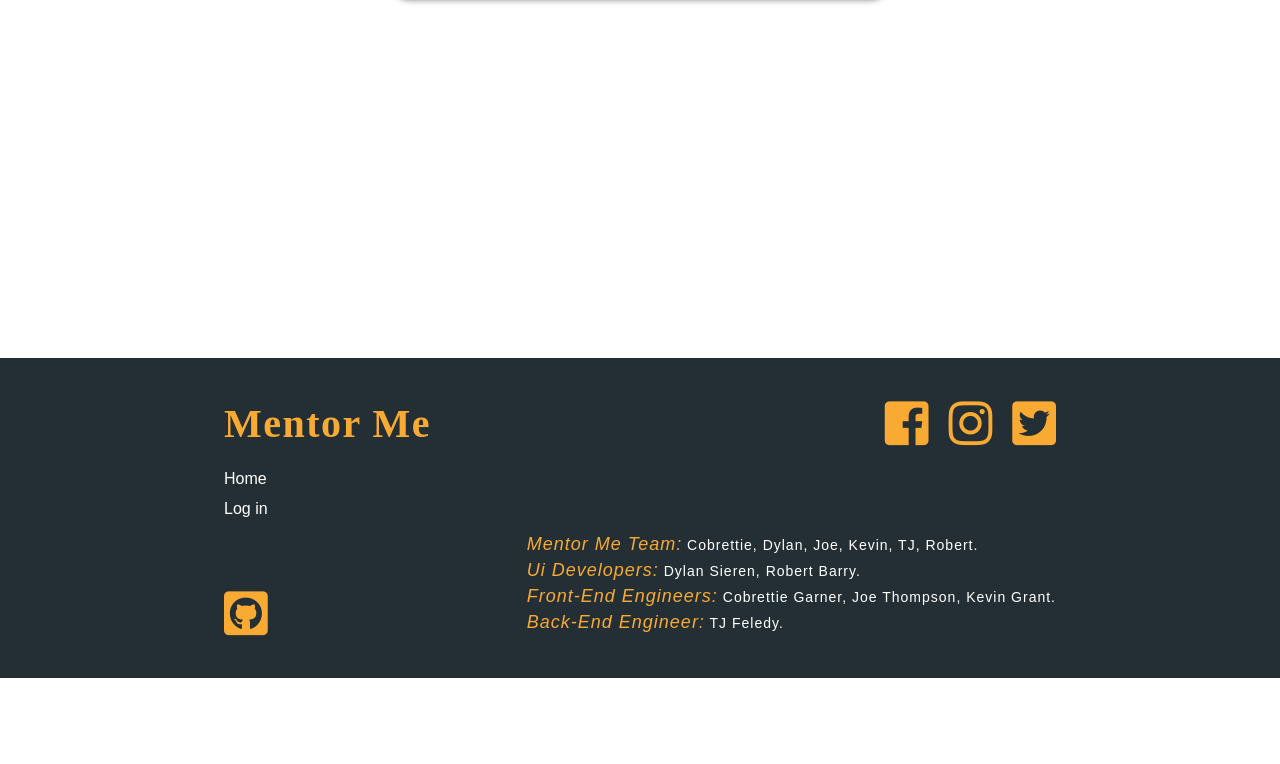
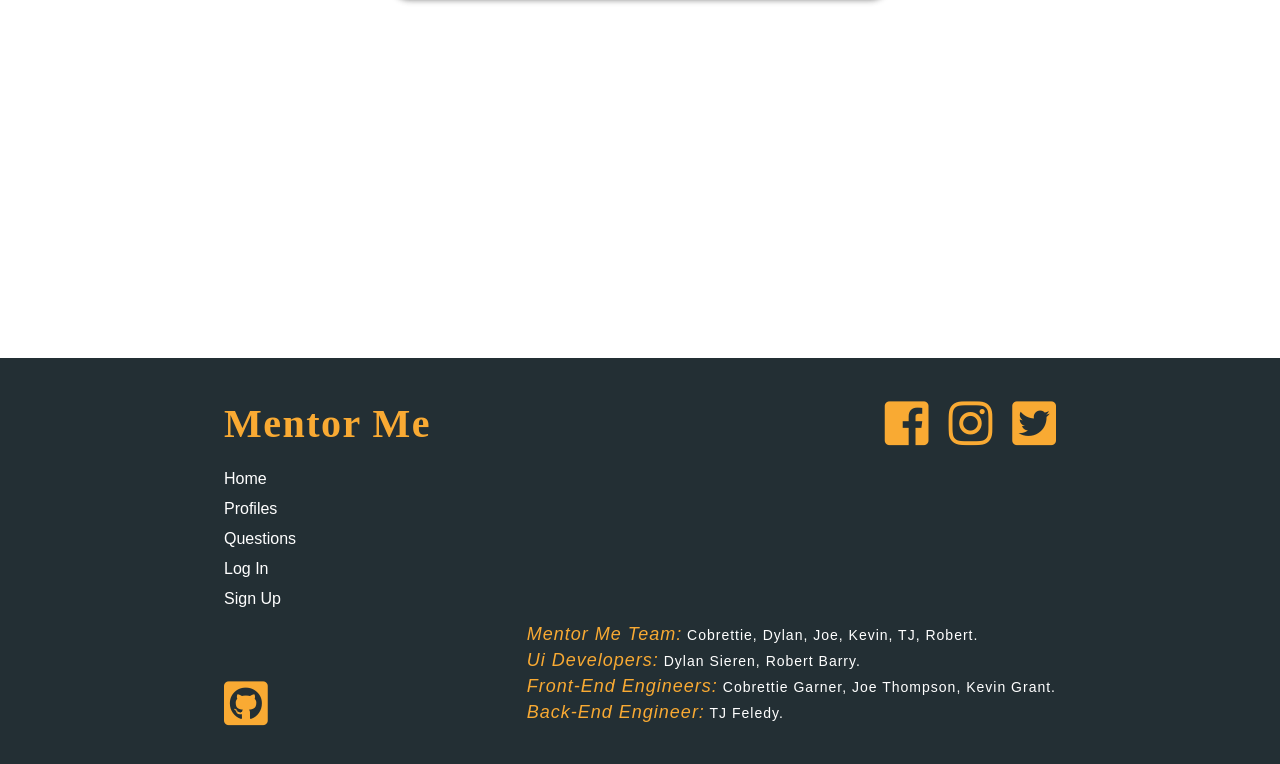
Before and after one commit to Build-Week-mentor-me/Front-end, a React (Create React App) app in the folder mentor-me/: page /signupform in a window 1280 px wide. Shown: the part 630-1394 px from the top of the page. Before the commit the page ends 1308 px from the top, so only its background shows below. Built offline with nearby package versions, Linux system fonts and the light colour scheme.

Commit message:
Added Links in the footer to match the nav

```diff
--- a/mentor-me/src/Components/Footer/Footer.js
+++ b/mentor-me/src/Components/Footer/Footer.js
@@ -14,7 +14,16 @@ const Footer = () => {
                                 <Link to="/loginform">Home</Link>
                             </li>
                             <li className="footerLi">
-                                <Link to="/loginform">Log in</Link>
+                                <Link to="/profiles">Profiles</Link>
+                            </li>
+                            <li className="footerLi">
+                                <Link to="/questions">Questions</Link>
+                            </li>
+                            <li className="footerLi">
+                                <Link to="/loginform">Log In</Link>
+                            </li>
+                            <li className="footerLi">
+                                <Link to="/signupform">Sign Up</Link>
                             </li>
                         </ul>
                     </div>
```
